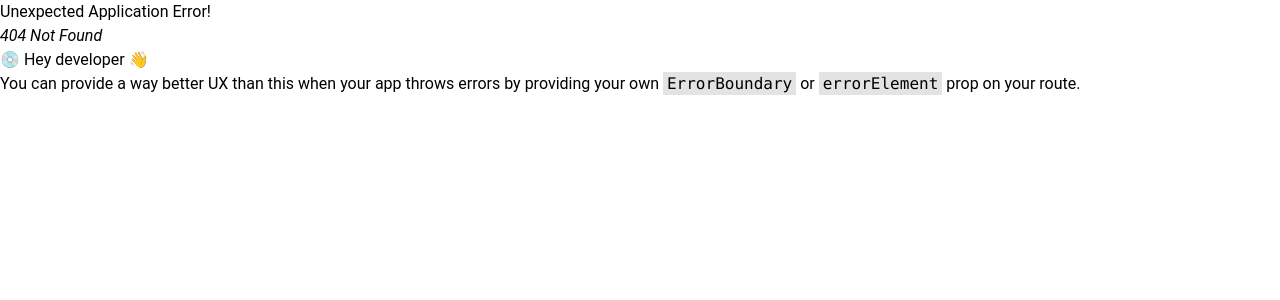
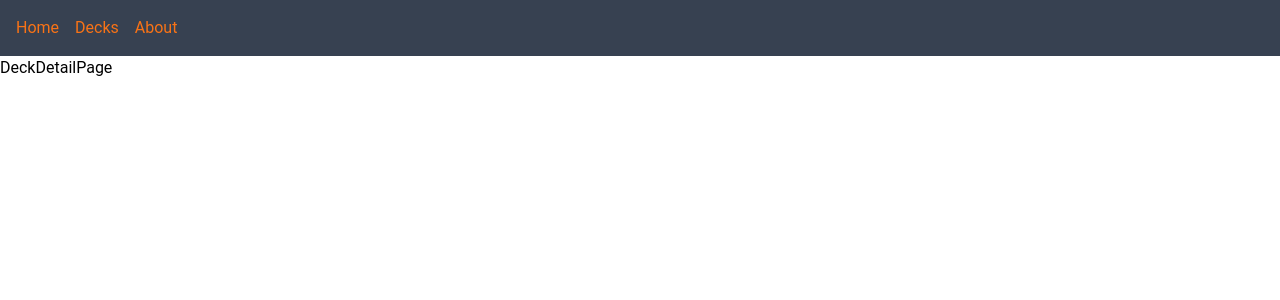
Before and after one commit to Pocketsdk/Commander-Tracker, a React (Vite) app in the folder my-mtg-tracker/: page /deckdetail/1 in a window 1280 px wide. Before the commit this address had no page. Shown: the top 300 px of the page. Built offline with nearby package versions, Linux system fonts and the light colour scheme.

Commit message:
added deck linking and placeholder page for the deck details.

```diff
--- a/my-mtg-tracker/src/App.tsx
+++ b/my-mtg-tracker/src/App.tsx
@@ -6,12 +6,13 @@ import {
 } from "react-router-dom";
 import MainLayout from "./Layouts/MainLayout";
 import HomePage from "./Pages/HomePage";
+import DeckDetailPage from "./Pages/DeckDetailPage";
 
 const router = createBrowserRouter(
   createRoutesFromElements(
     <Route path="/" element={<MainLayout />}>
       <Route index element={<HomePage />} />
-
+      <Route path="/deckdetail/:id" element={<DeckDetailPage />} />
     </Route>
   )
 );
--- /dev/null
+++ b/my-mtg-tracker/src/Pages/DeckDetailPage.tsx
@@ -0,0 +1,7 @@
+import React from "react";
+
+const DeckDetailPage = () => {
+  return <div>DeckDetailPage</div>;
+};
+
+export default DeckDetailPage;
--- a/my-mtg-tracker/src/components/DeckList.tsx
+++ b/my-mtg-tracker/src/components/DeckList.tsx
@@ -1,5 +1,5 @@
-import React from "react";
 import testData from "./testData.json";
+import { Link } from "react-router-dom";
 
 const DeckList = () => {
   const deckList = testData;
@@ -24,8 +24,11 @@ const DeckList = () => {
             <tbody className="text-sm text-white">
               {deckList.map((deckData) => (
                 <tr
-                  className="hover:bg-gray-600 hover:cursor-pointer"
+                  className="hover:bg-gradient-to-l from-yellow-500 to-cyan-600 hover:cursor-pointer"
                   key={deckData.deckID}
+                  onClick={() =>
+                    (window.location.href = `/deckdetail/${deckData.deckID}`)
+                  }
                 >
                   <td className="font-bold pr-3">{deckData.deckName}</td>
                   <td className="pr-3">{deckData.deckType}</td>
--- a/my-mtg-tracker/src/components/NavBar.tsx
+++ b/my-mtg-tracker/src/components/NavBar.tsx
@@ -3,7 +3,7 @@ const NavBar = () => {
     <nav className="bg-gray-700 p-4">
       <ul className="text-orange-500 flex space-x-4">
         <li className="hover:text-black">
-          <a href="#home">Home</a>
+          <a href="/">Home</a>
         </li>
         <li className="hover:text-black">
           <a href="#decks">Decks</a>
--- a/my-mtg-tracker/src/components/RecentDecks.tsx
+++ b/my-mtg-tracker/src/components/RecentDecks.tsx
@@ -1,5 +1,6 @@
 import testData from "./testData.json";
 import { Deck } from "./Deck";
+import { Link } from "react-router-dom";
 
 export interface DecksProps {
   deck: (typeof Deck)[];
@@ -16,6 +17,7 @@ const RecentDecks = () => {
         </h2>
         <div className="grid grid-cols-1 md:grid-cols-3 gap-6">
           {recentDecks.map((deckData) => (
+            <Link to={`/deckdetail/${deckData.deckID}`} key={deckData.deckID}>
               <Deck
                 deckID={deckData.deckID}
                 deckName={deckData.deckName}
@@ -27,6 +29,7 @@ const RecentDecks = () => {
                 imgArtCrop={deckData.imgArtCrop}
                 imgCard={deckData.imgCard}
               />
+            </Link>
           ))}
         </div>
       </div>
```
Lines whose indentation alone changed are shown as unchanged.
